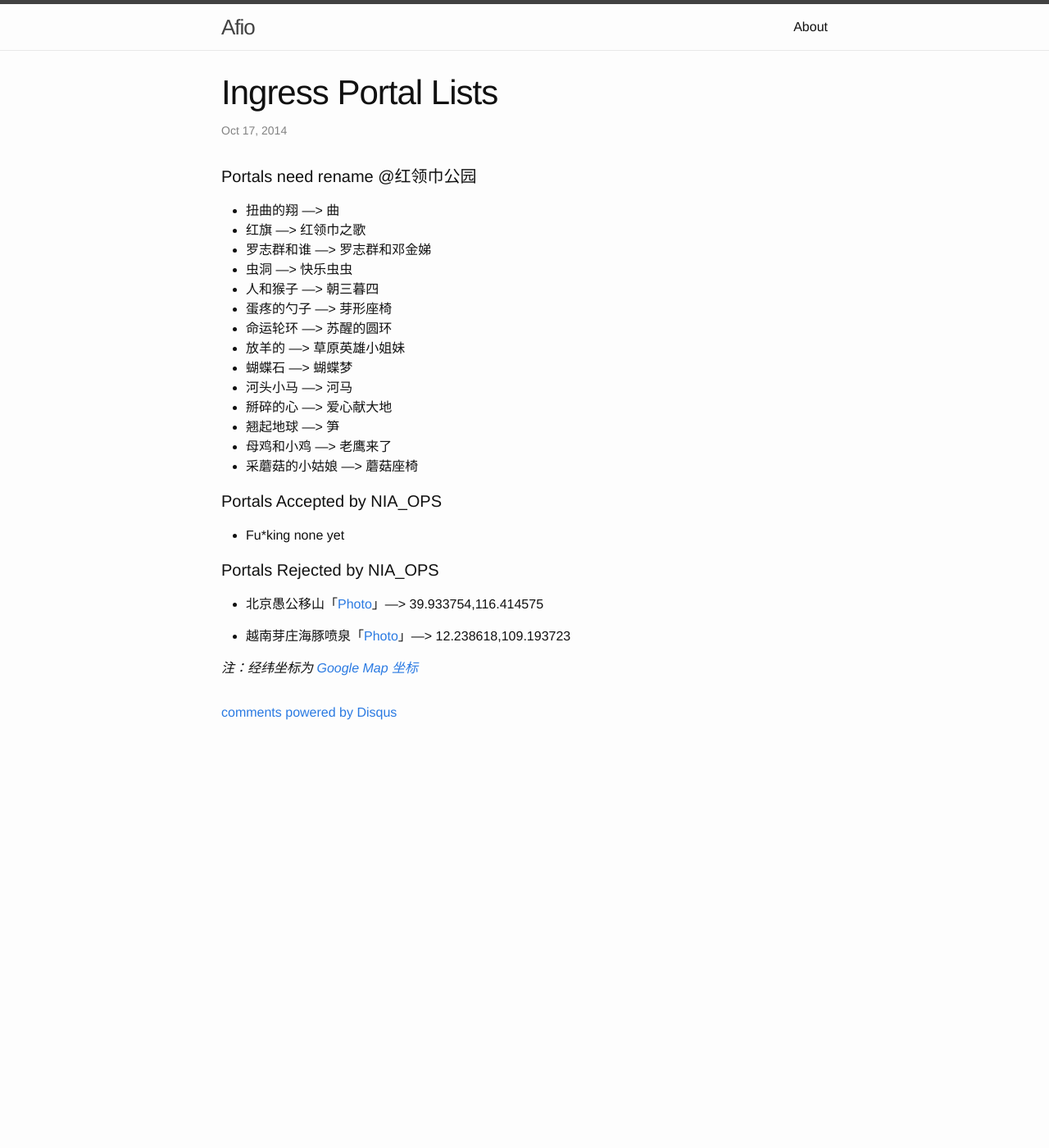
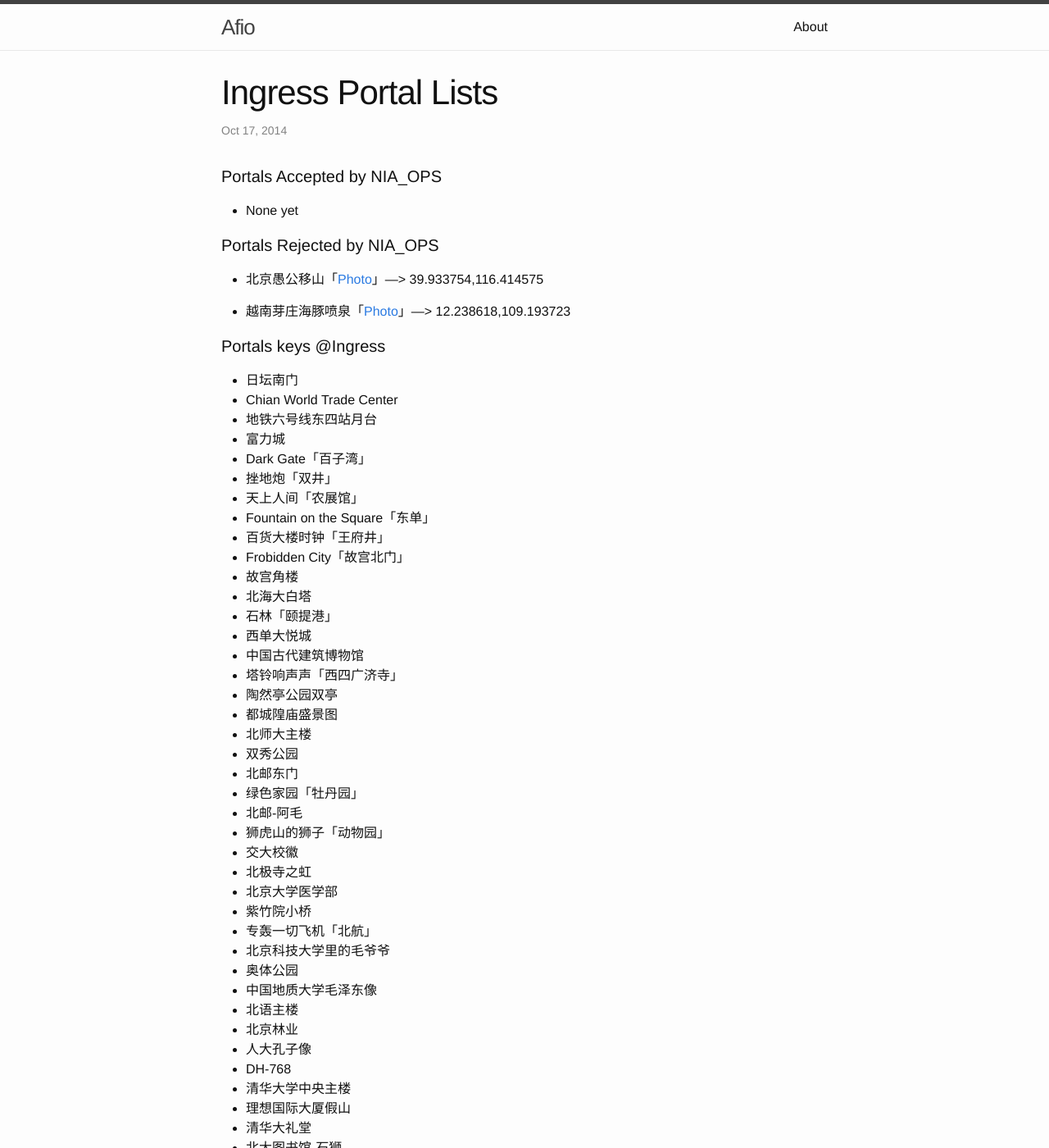
Before and after one commit to Afio/afio.github.io, a Jekyll site: the page built from _posts/2014-10-17-Ingress-Portal-About.md, in a window 1280 px wide and 1400 px high. Shown: the whole window at 82% size. Built offline with Jekyll 4.4.1, drawn with Linux system fonts in a browser that asks for light colours; comment, search, counter and statistics services are not loaded; some of the changed text lies outside the part shown.

Commit message:
ingress update

```diff
--- a/_posts/2014-10-17-Ingress-Portal-About.md
+++ b/_posts/2014-10-17-Ingress-Portal-About.md
@@ -5,6 +5,71 @@ date:   2014-10-17 20:00:00
 categories: ingress
 
 ---
+
+####Portals Accepted by NIA_OPS
+
+- None yet
+
+####Portals Rejected by NIA_OPS
+
+
+- 北京愚公移山「<a href="http://ingresss.qiniudn.com/yugongyishan.jpg" target="_blank">Photo</a>」---> 39.933754,116.414575
+
+- 越南芽庄海豚喷泉「<a href="http://ingresss.qiniudn.com/haitunpenquan.jpg" target="_blank">Photo</a>」---> 12.238618,109.193723
+
+####Portals keys @Ingress
+
+- 日坛南门
+- Chian World Trade Center
+- 地铁六号线东四站月台
+- 富力城
+- Dark Gate「百子湾」
+- 挫地炮「双井」
+- 天上人间「农展馆」
+- Fountain on the Square「东单」
+- 百货大楼时钟「王府井」
+- Frobidden City「故宫北门」
+- 故宫角楼
+- 北海大白塔
+- 石林「颐提港」
+- 西单大悦城
+- 中国古代建筑博物馆
+- 塔铃响声声「西四广济寺」
+- 陶然亭公园双亭
+- 都城隍庙盛景图
+- 北师大主楼
+- 双秀公园
+- 北邮东门
+- 绿色家园「牡丹园」
+- 北邮-阿毛
+- 狮虎山的狮子「动物园」
+- 交大校徽
+- 北极寺之虹
+- 北京大学医学部
+- 紫竹院小桥
+- 专轰一切飞机「北航」
+- 北京科技大学里的毛爷爷
+- 奥体公园
+- 中国地质大学毛泽东像
+- 北语主楼
+- 北京林业
+- 人大孔子像
+- DH-768
+- 清华大学中央主楼
+- 理想国际大厦假山
+- 清华大礼堂
+- 北大图书馆-石狮
+- 建筑古件「北大西门」
+- 圆石头「石景山雕塑公园」
+- 北方工业大学主楼
+<br>
+- Cannon at Military Museum
+- Nha Trang Stone
+- Coco Beach
+- Saigon Cathedrale Notre Dame
+- T59 Tank
+- Ben Thanh Market
+
 ####Portals need rename @红领巾公园
 
 - 扭曲的翔 ---> 曲
@@ -25,19 +90,3 @@ categories: ingress
 - 母鸡和小鸡 ---> 老鹰来了
 - 采蘑菇的小姑娘 ---> 蘑菇座椅
 <br>
-
-####Portals Accepted by NIA_OPS
-
-- Fu*king none yet
-
-####Portals Rejected by NIA_OPS
-
-
-- 北京愚公移山「<a href="http://ingresss.qiniudn.com/yugongyishan.jpg" target="_blank">Photo</a>」---> 39.933754,116.414575
-
-- 越南芽庄海豚喷泉「<a href="http://ingresss.qiniudn.com/haitunpenquan.jpg" target="_blank">Photo</a>」---> 12.238618,109.193723
-
-
-
-
-*注：经纬坐标为 <a href="https://support.google.com/maps/answer/18539" target="_blank">Google Map 坐标</a>*
```
